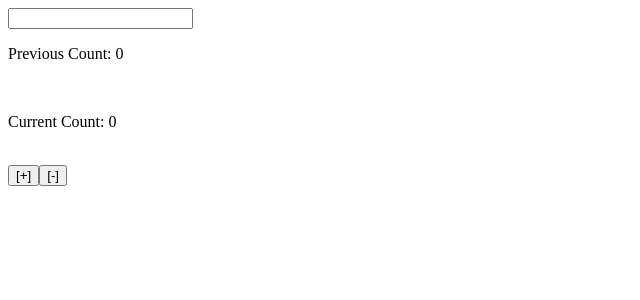
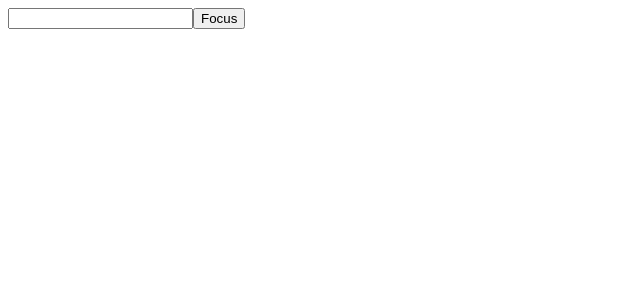
Before and after one commit to kunaladhav/playground, a React (Vite) app in the folder playground/: page / in a window 1280 px wide. Shown: the top 300 px of the page, without its empty margins (0-640 px from the left). Built offline with nearby package versions, Linux system fonts and the light colour scheme.

Commit message:
Completed Day 39 Assignment

```diff
--- a/playground/src/App.jsx
+++ b/playground/src/App.jsx
@@ -40,7 +40,8 @@
 // import TimerUse from "./Pages/TimerUse";
 // import KeydownPage from "./Pages/KeydownPage";
 // import ResizePage from "./Pages/ResizePage";
-import EffectRefPage from "./Pages/EffectRefPage";
+// import EffectRefPage from "./Pages/EffectRefPage";
+import UseRefFocus from "./components/UseRefFocus";
 
 function App() {
   // const [cart, setCart] = useState([]);
@@ -93,7 +94,8 @@ function App() {
         {/* <TimerUse /> */}
         {/* <KeydownPage /> */}
         {/* <ResizePage /> */}
-        <EffectRefPage />
+        {/* <EffectRefPage /> */}
+        <UseRefFocus />
       </div>
     </>
   );
--- /dev/null
+++ b/playground/src/components/UseRefFocus.jsx
@@ -0,0 +1,20 @@
+import { useRef } from "react";
+
+const UseRefFocus = () => {
+  const inputField = useRef();
+
+  const handleClick = () => {
+    inputField.current.focus();
+  };
+
+  return (
+    <div>
+      <div>
+        <input type="text" ref={inputField} />
+        <button onClick={handleClick}>Focus</button>
+      </div>
+    </div>
+  );
+};
+
+export default UseRefFocus;
```
